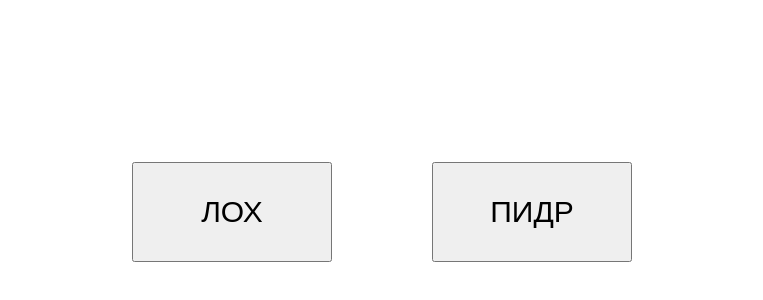
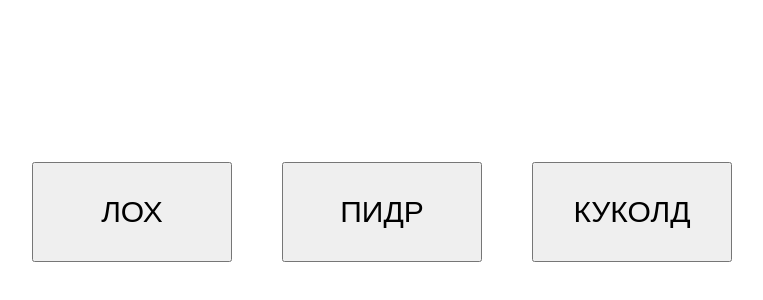
Before and after one commit to Garryssson/Bobby, a plain HTML site: page index.html in a window 1280 px wide. Shown: the part 138-438 px from the top of the page, without its empty margins (258-1021 px from the left). Drawn offline with Linux system fonts and the light colour scheme.

Commit message:
Add files via upload

```diff
--- a/index.html
+++ b/index.html
@@ -9,6 +9,7 @@
 		<div class="bobby">
 			<a href="img/1.jpg" alt="first" target="_blank" class="photo"><button class="btn">ЛОХ</button></a>
 			<a href="img/2.jpg" alt="second" target="_blank" class="photo"><button class="btn">ПИДР</button></a>
+			<a href="img/3.jpg" alt="second" target="_blank" class="photo"><button class="btn">КУКОЛД</button></a>
 		</div>
 	</body>
 </html>
--- a/style.css
+++ b/style.css
@@ -1,7 +1,7 @@
 .bobby {
 	margin: 0 auto;
 	margin-top: 300px;
-	width: 500px;
+	width: 700px;
 	display: flex;
 	justify-content: space-between;
 
```
Also changed, not shown: img/3.jpg (added).
